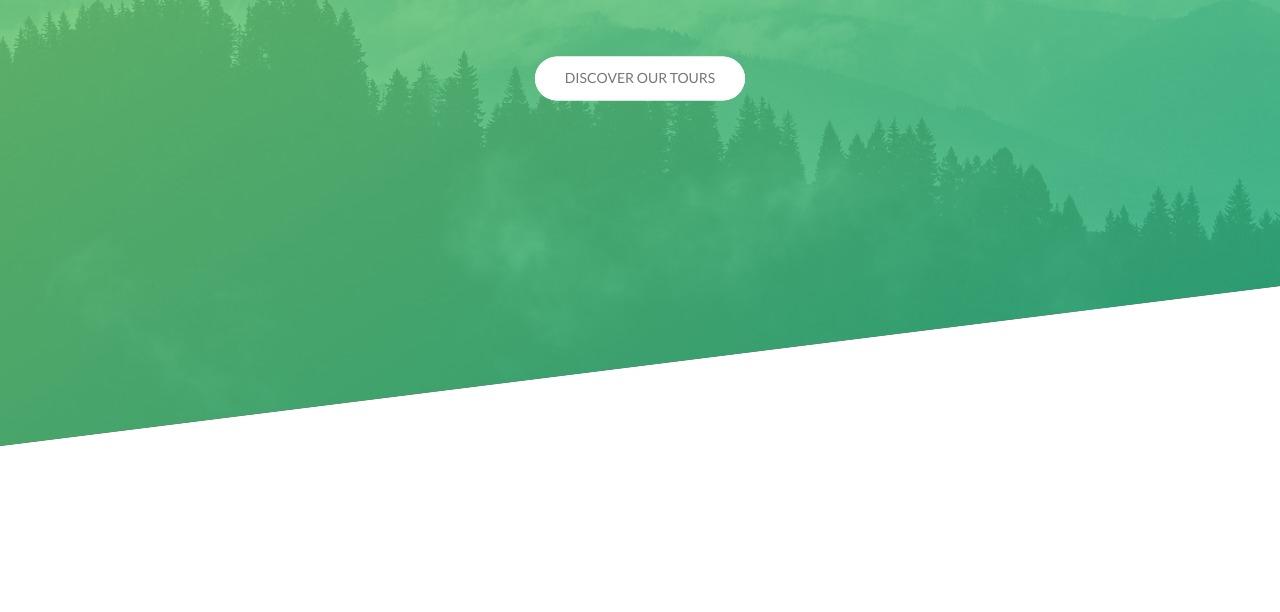
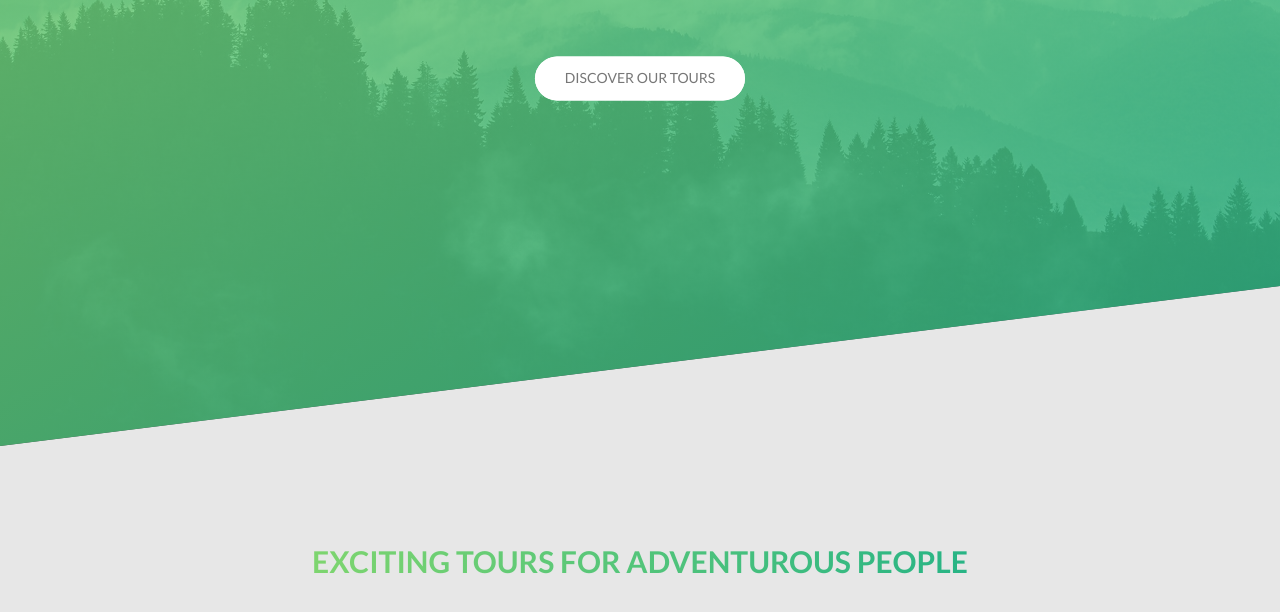
Before and after one commit to Sunilkumar3020/HTML5-CSS3-Responsive-Template, a website: page index.html in a window 1280 px wide. Shown: the part 314-926 px from the top of the page. Before the commit the page ends 800 px from the top, so only its background shows below. Drawn offline with Linux system fonts and the light colour scheme.

Commit message:
create about us section

```diff
--- a/index.html
+++ b/index.html
@@ -25,6 +25,16 @@
             <a href="#" class="btn btn--white btn--animate">Discover our tours</a>
         </div>
     </header>
+
+    <main>
+        <section class="section-about">
+            <div class="u-center-text">
+                <h2 class="heading-secondary">
+                    Exciting tours for adventurous people
+                </h2>
+            </div>
+        </section>
+    </main>
 <!--
     <section class="grid-system">
         <div class="row">
@@ -101,6 +111,9 @@
 
 
 
+
+
+
     <script src="js/javascript.js"></script>
 </body>
 
--- a/scss/abstracts/_variables.scss
+++ b/scss/abstracts/_variables.scss
@@ -5,6 +5,7 @@ $color-secondary: #28b485;
 $color-white: #fff;
 $color-black: #000;
 $color-gray: #777;
+$color-gray-light-1: #e7e7e7;
 
 
 //GRID
--- a/scss/base/_typography.scss
+++ b/scss/base/_typography.scss
@@ -23,3 +23,21 @@
     }
 
 }
+
+
+.heading-secondary{
+    font-size: 3rem;
+    font-weight: 700;
+    text-transform: uppercase;
+    background-image: linear-gradient(to right, $color-primary, $color-secondary);
+    -webkit-background-clip: text;
+    display: inline-block;
+    color: transparent;
+    transition: all 0.2s;
+
+    &:hover{
+        transform: skewY(2deg) skewX(15deg) scale(1.1);
+        text-shadow: .5rem 1rem 2rem rgba($color-black, .2);
+
+    }
+}
--- a/scss/base/_utilities.scss
+++ b/scss/base/_utilities.scss
@@ -0,0 +1 @@
+.u-center-text{text-align: center;}
--- a/scss/pages/_home.scss
+++ b/scss/pages/_home.scss
@@ -0,0 +1,5 @@
+.section-about{
+    background-color: $color-gray-light-1;
+    padding: 25rem 0;
+    margin-top: -20vh;
+}
```
Also changed, not shown: css/style.css, 1 other file.
